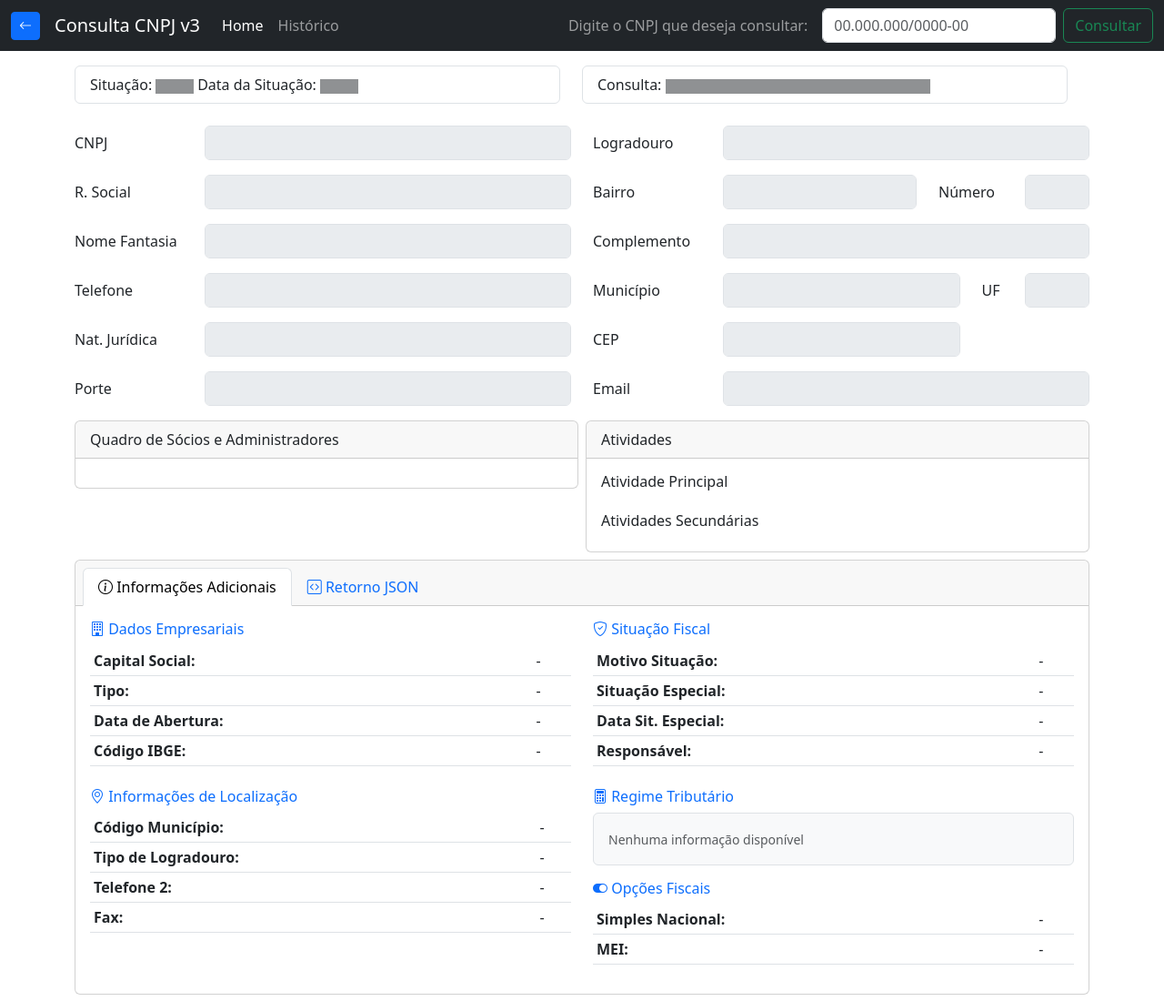
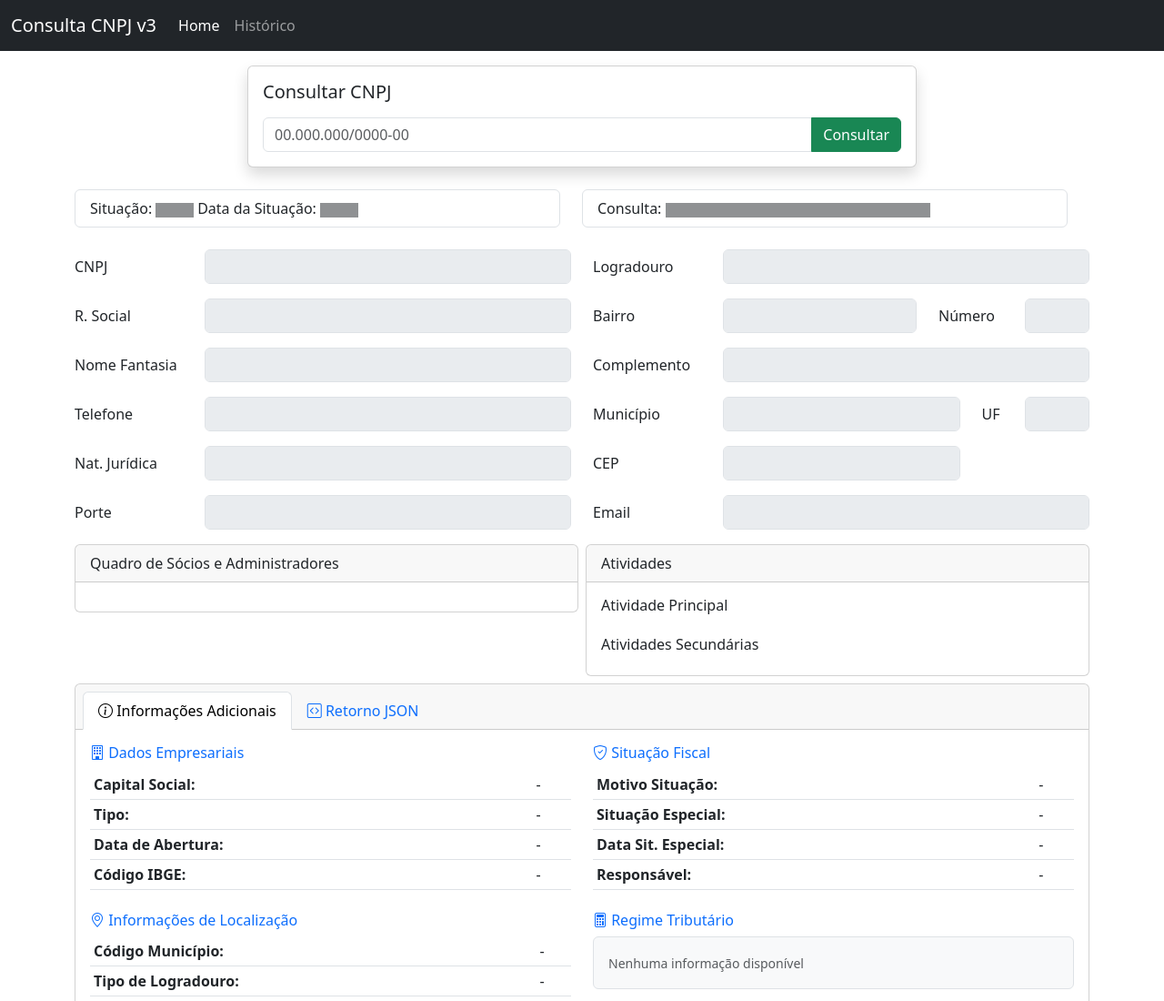
Before and after one commit to ggortan/consulta-cnpj, a plain HTML site: page index.html in a window 1280 px wide. Shown: the top 1100 px of the page at 91% size. Drawn offline with nearby package versions, Linux system fonts and the light colour scheme.

Commit message:
Atualização da navbar e criação de card para pesquisa
Atualização da navbar e criação de card para pesquisa

```diff
--- a/index.html
+++ b/index.html
@@ -14,7 +14,6 @@
 <body>
     <nav class="navbar navbar-expand-md navbar-dark bg-dark">
         <div class="container-fluid">
-            <a class="btn btn-sm btn-primary me-3" role="button" href="https://dev.gortan.com.br/tools/"><i class="bi bi-arrow-left"></i></a>
             <a class="navbar-brand" href="#">Consulta CNPJ v3</a>
             <button class="navbar-toggler" type="button" data-bs-toggle="collapse" data-bs-target="#navbarCollapse" aria-controls="navbarCollapse" aria-expanded="false" aria-label="Toggle navigation">
                 <span class="navbar-toggler-icon"></span>
@@ -28,21 +27,28 @@
                         <a class="nav-link" href="./historico.html">Histórico</a>
                     </li>
                 </ul>
-                <span class="navbar-text me-3">
-                    Digite o CNPJ que deseja consultar:
-                </span>
-                <form class="d-flex" role="search">
-                    <input class="form-control me-2" id="cnpj" type="text" placeholder="00.000.000/0000-00" data-mask="00.000.000/0000-00" aria-label="Cosultar">
-                    <div id="consultar" class="btn btn-outline-success" onclick="callcnpj(cnpj.value)">
-                        <span id="loading-spinner" class="spinner-border spinner-border-sm d-none" role="status" aria-hidden="true"></span>
-                        <span id="btn-text">Consultar</span>
-                    </div>
-                </form>
             </div>
         </div>
     </nav>
 
     <div class="container mb-3 mt-3">
+        <div class="row mb-4">
+            <div class="col-md-8 mx-auto">
+                <div class="card shadow">
+                    <div class="card-body">
+                        <h5 class="card-title mb-3">Consultar CNPJ</h5>
+                        <div class="input-group">
+                            <input type="text" id="cnpj" class="form-control" placeholder="00.000.000/0000-00" data-mask="00.000.000/0000-00">
+                            <button class="btn btn-success" type="button" onclick="callcnpj(cnpj.value)">
+                                <span id="loading-spinner" class="spinner-border spinner-border-sm d-none" role="status" aria-hidden="true"></span>
+                                <span id="btn-text">Consultar</span>
+                            </button>
+                        </div>
+                    </div>
+                </div>
+            </div>
+        </div>
+
         <form class="row g-4">
             <div class="row mt-4">
                 <div class="col-sm-6">
```
